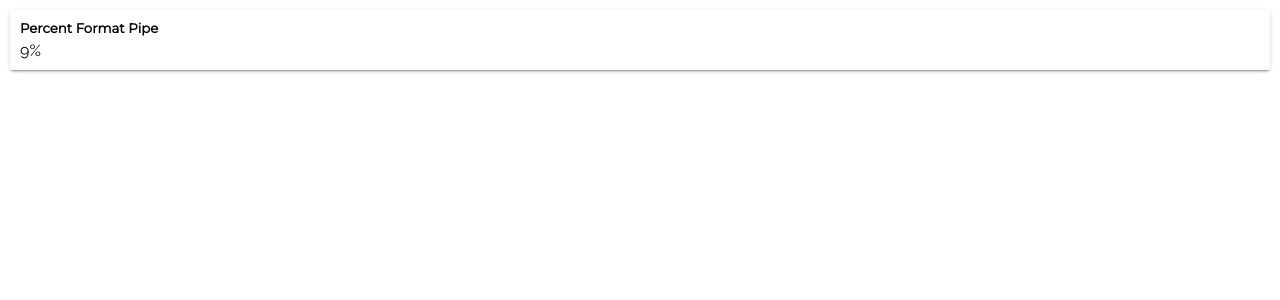
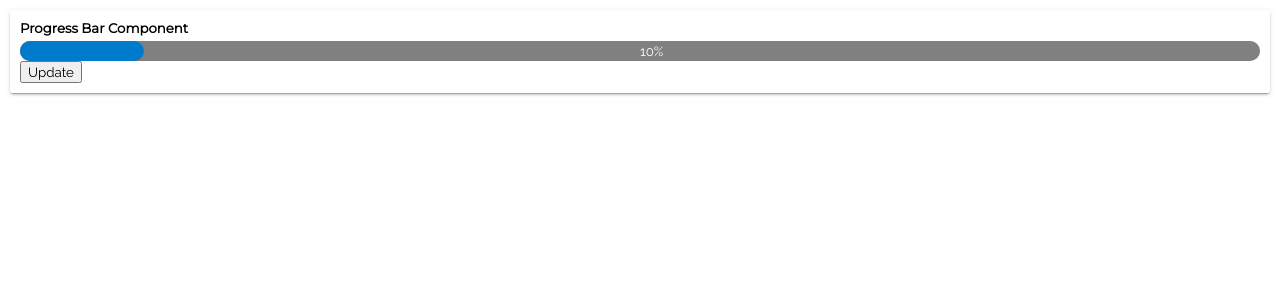
Before and after one commit to Dylan-Israel/100-angular-challenge-udemy, an Angular app: page / in a window 1280 px wide. Shown: the top 300 px of the page. Built offline with nearby package versions, Linux system fonts and the light colour scheme.

Commit message:
Added progress bar component

```diff
--- a/src/app/app.component.html
+++ b/src/app/app.component.html
@@ -1,3 +1,5 @@
-<app-card-simple [title]="'Percent Format Pipe'">
-  {{ 1000 | percentFormat: 10999}}
+<app-card-simple [title]="'Progress Bar Component'">
+  <app-progress-bar [value]="value"></app-progress-bar>
+
+  <button (click)="update();">Update</button>
 </app-card-simple>
--- a/src/app/app.component.ts
+++ b/src/app/app.component.ts
@@ -6,7 +6,9 @@ import { Component } from '@angular/core';
   styleUrls: ['./app.component.css']
 })
 export class AppComponent {
-  public log() {
-    console.log('Hello World');
+  public value = 10;
+
+  public update() {
+    this.value = 70;
   }
 }
--- a/src/app/app.module.ts
+++ b/src/app/app.module.ts
@@ -6,6 +6,7 @@ import { AccordionComponent } from './components/accordion/accordion.component';
 import { AlertComponent } from './components/alert/alert.component';
 import { CardSimpleComponent } from './components/card/card-simple/card-simple.component';
 import { CreditCardInputComponent } from './components/credit-card-input/credit-card-input.component';
+import { ProgressBarComponent } from './components/progress-bar/progress-bar.component';
 import { RichTextViewerComponent } from './components/rich-text-viewer/rich-text-viewer.component';
 import { DebounceClickDirective } from './directive/debounce-click/debounce-click.directive';
 import { PercentFormatPipe } from './pipes/percent-format/percent-format.pipe';
@@ -20,6 +21,7 @@ import { TruncatePipe } from './pipes/truncate/truncate.pipe';
     CreditCardInputComponent,
     DebounceClickDirective,
     PercentFormatPipe,
+    ProgressBarComponent,
     RichTextViewerComponent,
     TruncatePipe
   ],
--- /dev/null
+++ b/src/app/components/progress-bar/progress-bar.component.html
@@ -0,0 +1,4 @@
+<div id="progress-container">
+  <small>{{value | percentFormat : max }}</small>
+  <progress [value]="value" [max]="max"></progress>
+</div>
--- /dev/null
+++ b/src/app/components/progress-bar/progress-bar.component.scss
@@ -0,0 +1,32 @@
+@import 'src/styles';
+
+#progress-container {
+  display: grid;
+  align-items: center;
+  position: relative;
+
+  small {
+    position: absolute;
+    left: 50%;
+    right: 50%;
+    color: white;
+  }
+
+  progress {
+    width: 100%;
+    height: 20px;
+    box-shadow: 0 2px 5px rgba(0, 0, 0, 0.25) inset;
+    background-color: #eee;
+    border-radius: 20px;
+  }
+
+  progress[value]::-webkit-progress-value {
+    background-color: $blue;
+    transition: all 1s;
+  }
+
+  progress[value]::-webkit-progress-bar,
+  progress[value]::-webkit-progress-value {
+    border-radius: 20px;
+  }
+}
```
Also changed, not shown: src/app/components/progress-bar/progress-bar.component.ts (added, +11 -0 lines), src/app/components/progress-bar/README.md (added), 1 other file (tests, documents, lock files or other folders).
